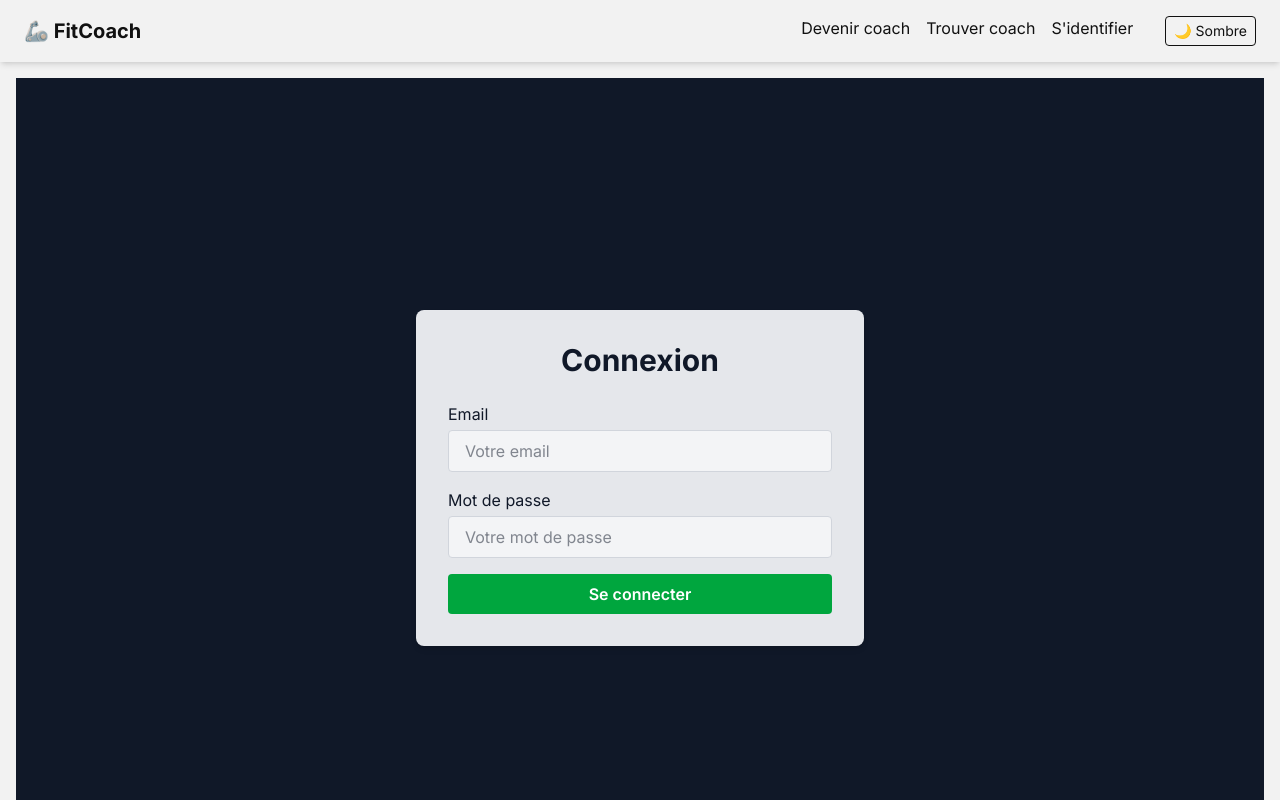
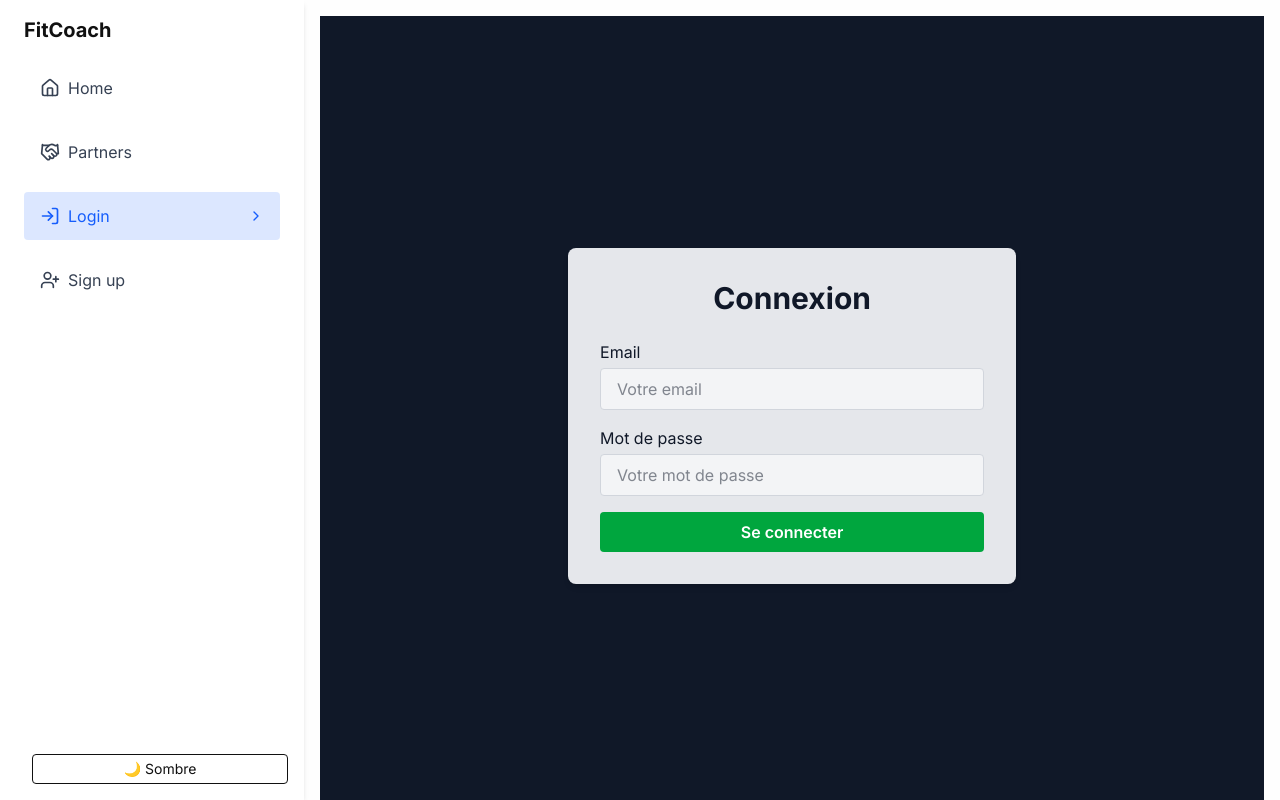
Before and after one commit to astro-training-app/astro-frontend, a Next.js app: page /login in a window 1280 px wide. Shown: the top 800 px of the page. Built offline with nearby package versions, Linux system fonts and the light colour scheme.

Commit message:
style: Update navbar

```diff
--- a/src/app/globals.css
+++ b/src/app/globals.css
@@ -3,7 +3,7 @@
 /* 🌙 Gestion du thème clair et sombre */
 
 :root {
-  --background: #f2f2f2;
+  --background: #fefefe;
   --foreground: #111111;
 }
 
--- a/src/app/layout.jsx
+++ b/src/app/layout.jsx
@@ -20,12 +20,16 @@ export default function RootLayout({ children }) {
     <html lang="fr">
       <body className={`${inter.className} bg-background text-foreground`}>
         <AuthProvider>
-          <Navbar />
-          <SessionPrompt />
+          <div className="h-screen flex flex-row justify-between">
+            <Navbar />
+            <div className="flex flex-col h-full w-full">
+              <SessionPrompt />
 
-          <main className="p-4">{children}</main>
-          <ToastContainer position="top-center" autoClose={3000} />
-          <Footer />
+              <main className="p-4 w-full">{children}</main>
+              <ToastContainer position="top-center" autoClose={3000} />
+              <Footer />
+            </div>
+          </div>
         </AuthProvider>
       </body>
     </html>
--- a/src/app/page.jsx
+++ b/src/app/page.jsx
@@ -13,7 +13,7 @@ export default function Home() {
 
   return (
     <MotionLayoutWrapper>
-      <main className="min-h-screen flex flex-col items-center justify-center px-4 py-8 bg-background text-foreground">
+      <div className="flex flex-col items-center justify-center px-4 py-8 bg-background text-foreground">
         {/* Titre principal */}
         <h1 className="text-4xl sm:text-5xl font-bold mb-6 text-center">
           FitCoach 🦾
@@ -51,9 +51,7 @@ export default function Home() {
         <p className="text-lg mt-4">
           isAuthenticated : {isAuthenticated ? "✅ Connecté" : "❌ Déconnecté"}
         </p>
-
-        <TestToast />
-      </main>
+      </div>
     </MotionLayoutWrapper>
   );
 }
--- a/src/components/Footer.jsx
+++ b/src/components/Footer.jsx
@@ -1,6 +1,6 @@
 export default function Footer() {
   return (
-    <footer className="w-full bg-background text-foreground text-center py-4 mt-10 border-t border-gray-300 dark:border-gray-700">
+    <footer className="w-full bg-background text-foreground text-center py-4 border-t border-gray-300 dark:border-gray-700">
       <p className="text-sm">
         © {new Date().getFullYear()} FitCoach. Tous droits réservés.
       </p>
--- a/src/components/MotionLayoutWrapper.jsx
+++ b/src/components/MotionLayoutWrapper.jsx
@@ -13,7 +13,6 @@ export default function MotionLayoutWrapper({ children }) {
         animate={{ opacity: 1, x: 0 }}
         exit={{ opacity: 0, x: 100 }}
         transition={{ duration: 0.5 }}
-        className="min-h-screen"
       >
         {children}
       </motion.div>
--- a/src/components/Navbar.jsx
+++ b/src/components/Navbar.jsx
@@ -4,6 +4,16 @@ import Link from "next/link";
 import LogoutButton from "./logoutButton";
 import { useAuth } from "@/contexts/AuthContext";
 import { useState, useEffect } from "react";
+import NavBarLink from "./links/NavBarLink";
+import {
+  House,
+  UserPlus,
+  Handshake,
+  Users,
+  User,
+  LogIn,
+  LogOut,
+} from "lucide-react";
 
 export default function Navbar() {
   const [theme, setTheme] = useState("light");
@@ -18,52 +28,49 @@ export default function Navbar() {
   };
 
   return (
-    <nav className="w-full px-6 py-4 bg-background text-foreground flex items-center justify-between shadow-md">
+    <nav className="w-96 px-6 py-4 bg-white text-foreground flex gap-5 flex-start flex-col items-center shadow-md justify-between *:w-full">
       {/* Logo */}
-      <Link href="/" className="text-xl font-bold">
-        🦾 FitCoach
+      <Link href="/" className="w-full text-xl font-bold center-left">
+        FitCoach
       </Link>
 
       {/* Liens */}
-      <div className="flex gap-4 text-sm sm:text-base">
+      <div className="h-full flex flex-col flex-start gap-4 text-sm sm:text-base *:h-12 *:flex *:items-center">
+        <NavBarLink href="/" icon={<House />}>
+          Home
+        </NavBarLink>
         {isAuthenticated && (
-          <>
-            <Link href="/ajouter-client" className="hover:underline">
-              Ajouter un client
-            </Link>
-            <Link href="/profil" className="hover:underline">
-              Mon Profil
-            </Link>
-            <Link href="/clients" className="hover:underline">
-              Mes Clients
-            </Link>
-            <Link href="/page-animation" className="hover:underline">
-              Page animée ✨
-            </Link>
-          </>
+          <NavBarLink href="/clients" icon={<Users />}>
+            Clients
+          </NavBarLink>
         )}
 
+        <NavBarLink href="/trouver-coach" icon={<Handshake />}>
+          Partners
+        </NavBarLink>
+        {isAuthenticated && (
+          <NavBarLink href="/profil" icon={<User />}>
+            Profil
+          </NavBarLink>
+        )}
         {!isAuthenticated && (
-          <Link href="/devenir-coach" className="hover:underline">
-            Devenir coach
-          </Link>
+          <NavBarLink href="/login" icon={<LogIn />}>
+            Login
+          </NavBarLink>
         )}
-        <Link href="/trouver-coach" className="hover:underline">
-          Trouver coach
-        </Link>
         {!isAuthenticated && (
-          <Link href="/login" className="hover:underline">
-            S'identifier
-          </Link>
+          <NavBarLink href="/devenir-coach" icon={<UserPlus />}>
+            Sign up
+          </NavBarLink>
         )}
         {isAuthenticated && <LogoutButton />}
-        <button
-          onClick={toggleTheme}
-          className="ml-4 px-2 py-1 rounded border text-xs sm:text-sm"
-        >
-          {theme === "light" ? "🌙 Sombre" : "☀️ Clair"}
-        </button>
       </div>
+      <button
+        onClick={toggleTheme}
+        className="ml-4 px-2 py-1 rounded border text-xs sm:text-sm"
+      >
+        {theme === "light" ? "🌙 Sombre" : "☀️ Clair"}
+      </button>
     </nav>
   );
 }
--- /dev/null
+++ b/src/components/links/NavBarLink.jsx
@@ -0,0 +1,54 @@
+"use client";
+
+import React from "react";
+import Link from "next/link";
+import { usePathname } from "next/navigation";
+import { ChevronRight } from "lucide-react";
+
+function NavBarLink({ children, href, icon, onClick, variant = "primary" }) {
+  const pathname = usePathname();
+  const isActive = href === pathname;
+  const primaryStyles = "text-gray-700  hover:bg-gray-100";
+  const primarySelectedStyle = "bg-blue-600/15 text-blue-600";
+
+  const secondaryStyles = "text-red-600  hover:bg-red-100/50";
+  const secondarySelectedStyle = "bg-red-100/50 text-red-600";
+
+  const styles = variant === "primary" ? primaryStyles : secondaryStyles;
+  const selectedStyle =
+    variant === "primary" ? primarySelectedStyle : secondarySelectedStyle;
+
+  const content = (
+    <>
+      <div className="flex items-center gap-2">
+        {/* align icon center */}
+        <span className="w-5 h-5 flex items-center">{icon}</span>
+
+        {children}
+      </div>
+      {isActive && <ChevronRight className="w-4 h-4" />}
+    </>
+  );
+
+  return onClick ? (
+    <button
+      className={`${styles} ${
+        isActive ? selectedStyle : ""
+      } flex items-center gap-2 px-4 py-2 rounded`}
+      onClick={onClick}
+    >
+      {content}
+    </button>
+  ) : (
+    <Link
+      href={href}
+      className={`px-4 py-2 rounded flex justify-between ${
+        isActive ? `${selectedStyle}` : `${styles}`
+      }`}
+    >
+      {content}
+    </Link>
+  );
+}
+
+export default NavBarLink;
--- a/src/components/logoutButton.jsx
+++ b/src/components/logoutButton.jsx
@@ -1,6 +1,8 @@
 "use client";
 import { useAuth } from "@/contexts/AuthContext";
 import { useRouter } from "next/navigation";
+import { LogOut } from "lucide-react";
+import NavBarLink from "./links/NavBarLink";
 
 export default function LogoutButton() {
   const { logout } = useAuth();
@@ -12,11 +14,8 @@ export default function LogoutButton() {
   };
 
   return (
-    <button
-      onClick={handleLogout}
-      className="bg-red-600 hover:bg-red-700 px-4 py-2 rounded text-white"
-    >
-      Se déconnecter 🔓
-    </button>
+    <NavBarLink icon={<LogOut />} onClick={handleLogout} variant="secondary">
+      Logout
+    </NavBarLink>
   );
 }
```
